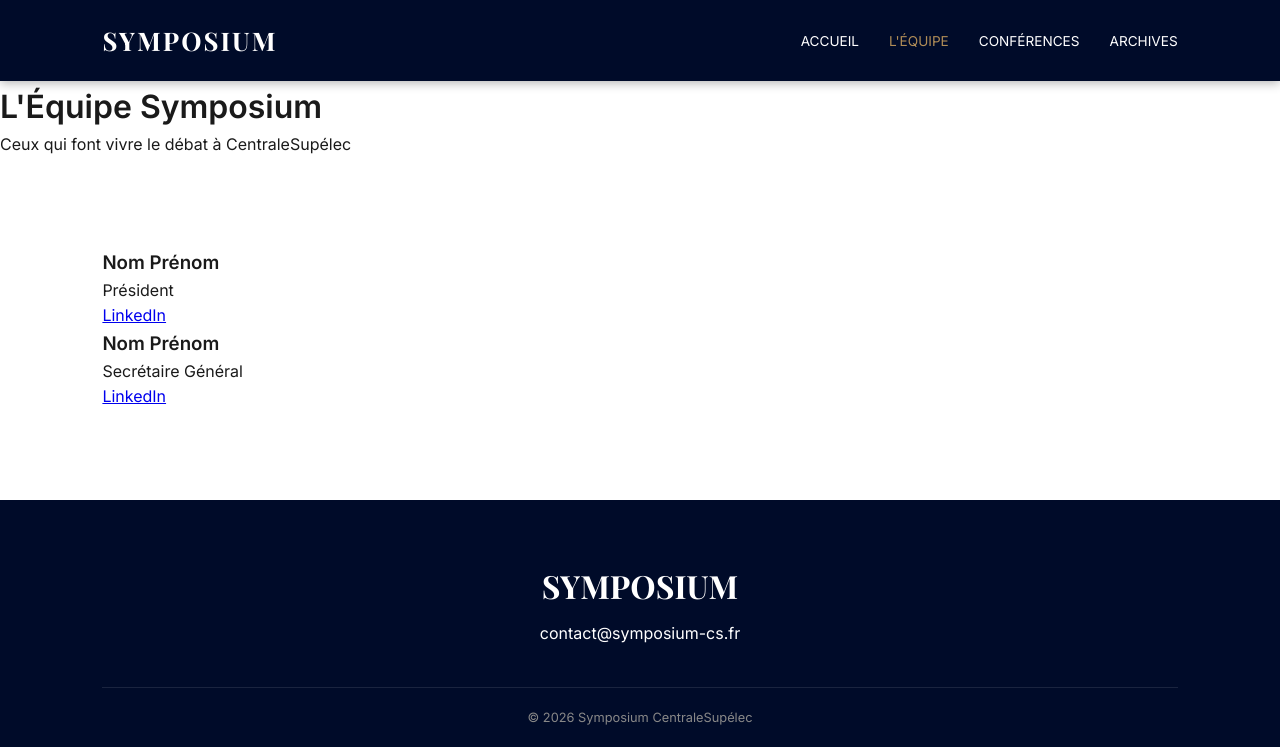
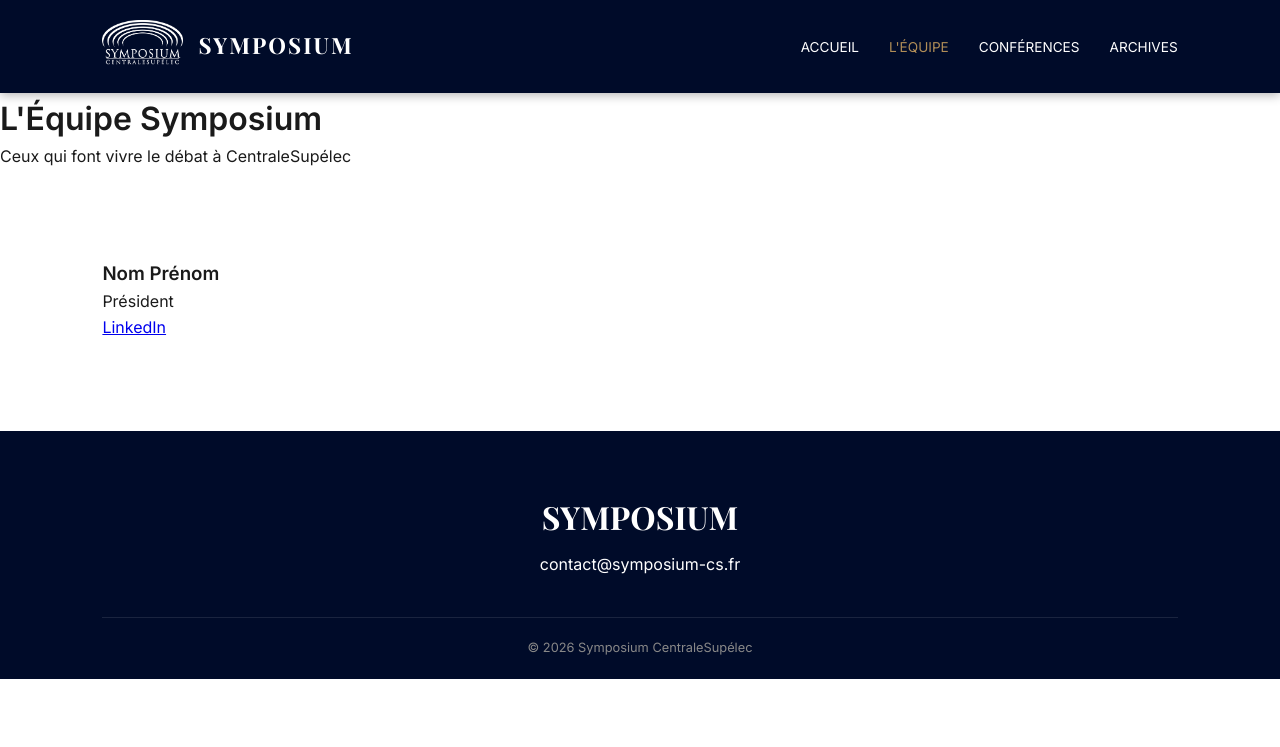
Before and after one commit to clementcayeux/symposium, a Django app: template core/templates/core/equipe.html in a window 1280 px wide. Shown: the top 747 px of the page. Run offline with Django 5.2, Linux system fonts and the light colour scheme; the template is opened without the code that fills it, so the values that code supplies are empty; parts of the project's set-up code (start-up, migrations or seed data) failed here and were passed over.

Commit message:
maj django

```diff
--- a/core/static/core/style.css
+++ b/core/static/core/style.css
@@ -270,3 +270,27 @@ footer {
     .hero h1 { font-size: 2.5rem; }
     .video-grid { grid-template-columns: 1fr; }
 }
+
+
+.nav-brand {
+    display: flex;
+    align-items: center;
+    gap: 15px;
+}
+
+.nav-logo {
+    height: 45px; /* Ajuste selon la taille de ton logo */
+    width: auto;
+    transition: 0.3s;
+}
+
+.nav-logo:hover {
+    transform: scale(1.1);
+}
+
+.logo-text {
+    font-family: 'Playfair Display', serif;
+    font-size: 1.4rem;
+    letter-spacing: 2px;
+    font-weight: 700;
+}
--- a/core/templates/core/equipe.html
+++ b/core/templates/core/equipe.html
@@ -1,23 +1,27 @@
 {% load static %}
-
 <!DOCTYPE html>
 <html lang="fr">
 <head>
     <meta charset="UTF-8">
     <meta name="viewport" content="width=device-width, initial-scale=1.0">
     <title>L'Équipe | Symposium CentraleSupélec</title>
-    <link rel="stylesheet" href="style.css">
+    <link rel="stylesheet" href="{% static 'core/style.css' %}">
     <link href="https://fonts.googleapis.com/css2?family=Inter:wght@300;400;600&family=Playfair+Display:wght@700&display=swap" rel="stylesheet">
 </head>
 <body>
 
     <nav class="navbar">
-        <div class="logo">SYMPOSIUM</div>
+        <div class="nav-brand">
+            <a href="{% url 'home' %}">
+                <img src="{% static 'core/assets/logo.png' %}" alt="Logo Symposium" class="nav-logo">
+            </a>
+            <span class="logo-text">SYMPOSIUM</span>
+        </div>
         <ul class="nav-links">
-            <li><a href="index.html">Accueil</a></li>
-            <li><a href="equipe.html" class="active">L'Équipe</a></li>
-            <li><a href="index.html#conferences">Conférences</a></li>
-            <li><a href="index.html#archives">Archives</a></li>
+            <li><a href="{% url 'home' %}">Accueil</a></li>
+            <li><a href="{% url 'equipe' %}" class="active">L'Équipe</a></li>
+            <li><a href="{% url 'home' %}#conferences">Conférences</a></li>
+            <li><a href="{% url 'home' %}#archives">Archives</a></li>
         </ul>
     </nav>
 
@@ -29,21 +33,10 @@
     <section class="section-container">
         <div class="team-grid">
             <div class="team-card">
-                <div class="member-img" style="background-image: url('assets/president.jpg');"></div>
+                <div class="member-img" style="background-image: url('{% static 'core/assets/president.jpg' %}');"></div>
                 <div class="member-info">
                     <h3>Nom Prénom</h3>
                     <p class="role">Président</p>
-                    <div class="social-links">
-                        <a href="#">LinkedIn</a>
-                    </div>
-                </div>
-            </div>
-
-            <div class="team-card">
-                <div class="member-img" style="background-image: url('assets/sec-gen.jpg');"></div>
-                <div class="member-info">
-                    <h3>Nom Prénom</h3>
-                    <p class="role">Secrétaire Général</p>
                     <div class="social-links">
                         <a href="#">LinkedIn</a>
                     </div>
```
Also changed, not shown: core/templates/core/index.html (+12 -8 lines), core/static/core/assets/logo.png (added).
